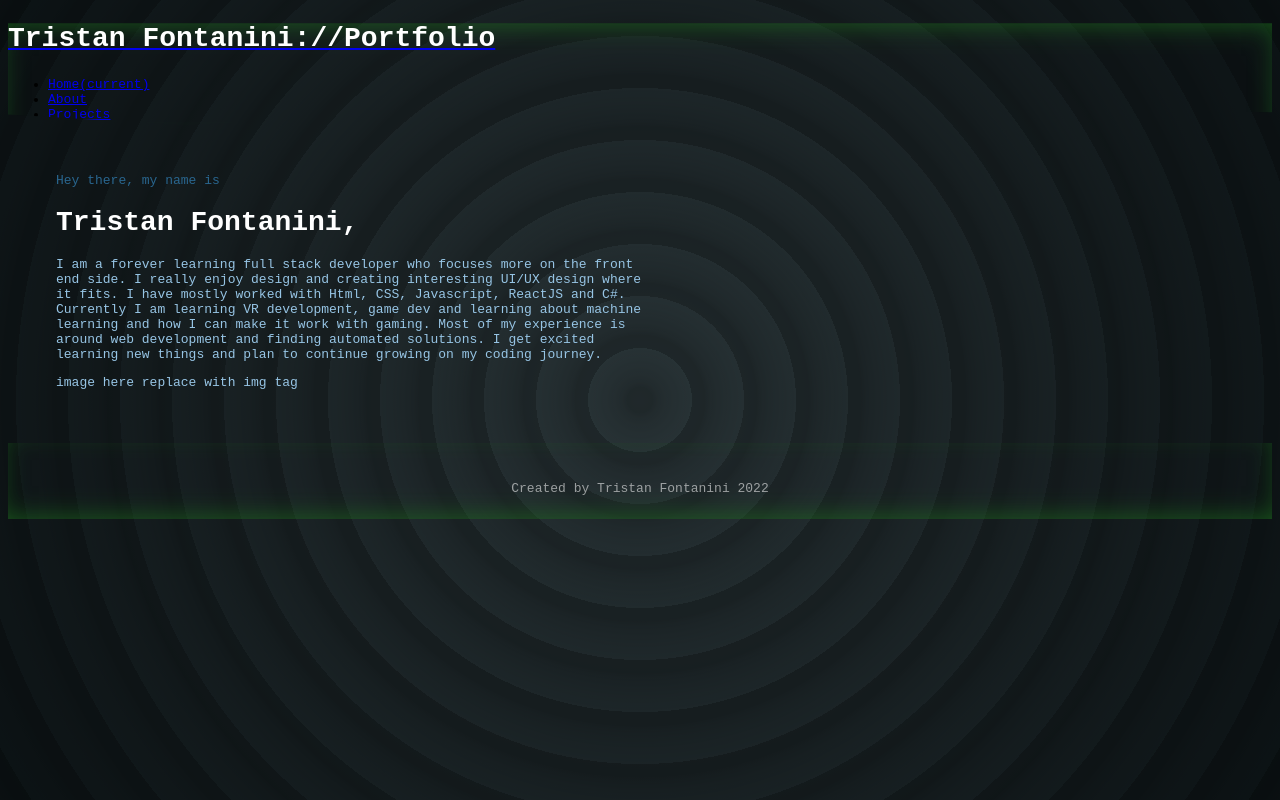
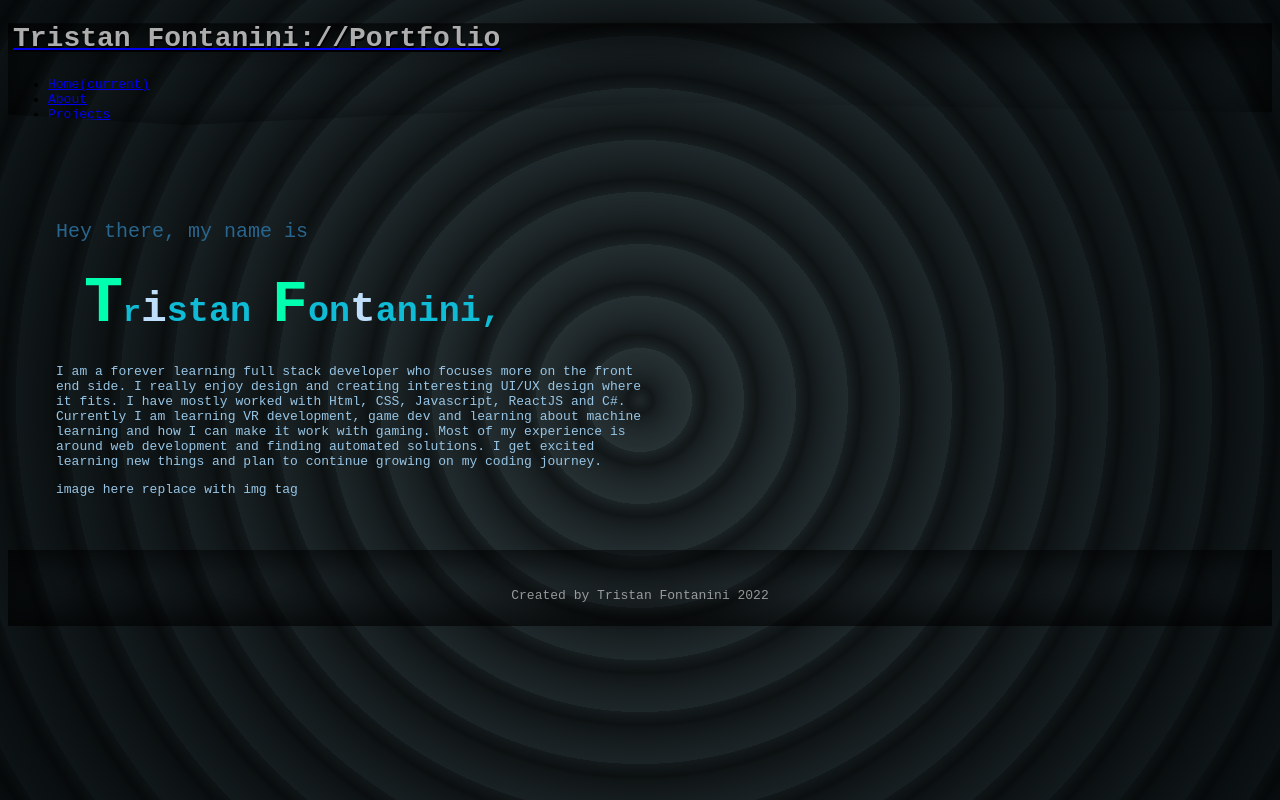
Before and after one commit to Twistedmouse/Tristan-Fontanini-Portfolio-in-React, a React (Create React App) app in the folder client/: page / in a window 1280 px wide. Built offline with nearby package versions, Linux system fonts and the light colour scheme; the HTML template or start-up script is replaced by a standard one.

Commit message:
playing with letter styling | refactored Homejsx

```diff
--- a/client/src/components/Home.jsx
+++ b/client/src/components/Home.jsx
@@ -2,30 +2,45 @@ import React from "react";
 
 function Home() {
   return (
-    <div className="home">
-      <div class="Container">
+    <div className="homeContainer">
       <div className="grid-container">
-          <div class="row align-items-center ">
-            <div class="col-lg-5">
-              <div className="pTagColorDiv">
-                <p className="pTagColor">Hey there, my name is</p>
+        <div>
+          <div className="helloDiv">
+            <p className="helloMessage">Hey there, my name is</p>
           </div>
-              <div className="h1ColorChangeDiv">
-                <h1 className="h1ColorChange" class="font-weight-light">
-                  Tristan Fontanini,
+          <div className="h1Div">
+            <h1 class="font-weight-light">
+              <span id="nameT1">T</span>
+              <span id="nameR">r</span>
+              <span id="nameI1">i</span>
+              <span id="nameS">s</span>
+              <span id="nameT2">t</span>
+              <span id="nameA1">a</span>
+              <span id="nameN1">n</span>
+              <span> </span>
+              <span id="nameF">F</span>
+              <span id="nameO">o</span>
+              <span id="nameN1">n</span>
+              <span id="nameT3">t</span>
+              <span id="nameA2">a</span>
+              <span id="nameN2">n</span>
+              <span id="nameI2">i</span>
+              <span id="nameN3">n</span>
+              <span id="nameI3">i</span>
+              <span id="nameCom">,</span>
             </h1>
           </div>
           <div className="pTagDiv">
             <p>
-                  I am a forever learning full stack developer who focuses more
-                  on the front end side. I really enjoy design and creating
-                  interesting UI/UX design where it fits. I have mostly worked
-                  with Html, CSS, Javascript, ReactJS and C#. Currently I am
-                  learning VR development, game dev and learning about machine
-                  learning and how I can make it work with gaming. Most of my
-                  experience is around web development and finding automated
-                  solutions. I get excited learning new things and plan to
-                  continue growing on my coding journey.
+              I am a forever learning full stack developer who focuses more on
+              the front end side. I really enjoy design and creating interesting
+              UI/UX design where it fits. I have mostly worked with Html, CSS,
+              Javascript, ReactJS and C#. Currently I am learning VR
+              development, game dev and learning about machine learning and how
+              I can make it work with gaming. Most of my experience is around
+              web development and finding automated solutions. I get excited
+              learning new things and plan to continue growing on my coding
+              journey.
             </p>
           </div>
           <div className="imgTagDiv">
@@ -34,8 +49,6 @@ function Home() {
         </div>
       </div>
     </div>
-      </div>
-    </div>
   );
 }
 
--- a/client/src/style.css
+++ b/client/src/style.css
@@ -6,14 +6,10 @@ html {
   height: 100%;
 }
 
-.grid-container:last-child{
-  color: pink;
-}
-
 .grid-container {
   display: grid;
-  grid-template-columns: 50% 25% 25%;
-  grid-template-rows: 25% 25% 25% 25%;
+  grid-template-columns: 50% 25% 35%;
+  grid-template-rows: 10% 25% 70% 50%;
   /* grid-template-areas:
   "hello hello"
   "header header"
@@ -23,17 +19,23 @@ html {
   padding: 10px;
   padding-left: 48px; /* check if left padding affects all grid cells */
 }
-.pTagColorDiv{
+.helloDiv{
   grid-column-start: 1;
+  grid-column-end: 1;
   /* grid-area: hello; */
 }
-.h1ColorChangeDiv{
+.h1Div{
   grid-column-start: 1;
+  grid-column-end: 1;
   grid-row-start: 2;
+  grid-row-end: 2;
   /* grid-area: header; */
 }
-.pTagColorDiv{
-  grid-column-start: 2;
+.pTagDiv{
+  grid-column-start: 1;
+  grid-column-end: 1;
+  grid-row-start: 3;
+  grid-row-end: 3;
   /* grid-area: content; */
 }
 .imgTagDiv{
@@ -44,23 +46,135 @@ html {
 /* fix grid */
 
 nav.navbar {
-  box-shadow:inset -1px 8px 28px -8px rgba(30, 110, 31, 0.8);
+  box-shadow:inset -1px 4px 40px 10px rgba(0, 0, 0, 0.8);
 
   clip-path: polygon(0 0, 100% 0, 100% 20%, 100% 78%, 53% 69%, 14% 89%, 0% 80%, 0% 20%);
-  /* try gradient shadow to create rounded effect */
 }
 
 h1 {
+  font-size: 35px;
+  color: rgb(16, 187, 213);
+  margin-left: 28px;
+
+}
+/* playing with letters */
+.h1Div h1::first-letter{
+  color: rgb(0, 255, 174);
+  font-size: 65px;
+}
+.h1Div h1 #nameT1:hover{
+  color: rgb(0, 255, 174);
+  font-style: italic;
+  text-shadow: 1px 2px #c6c6c6;
+}
+.h1Div h1 #nameR{
+  font-size: 30px;
+}
+.h1Div h1 #nameR:hover{
+  font-size: 35px;
+  color: rgb(116, 228, 245);
+  font-style: italic;
+  text-shadow: 1px 2px #c6c6c6;
+}
+.h1Div h1 #nameI1{
+  font-size: 43px;
+  color: rgb(190, 222, 250);
+}
+.h1Div h1 #nameI1:hover{
+  font-size: 40px;
+  color: aliceblue;
+  font-style: italic;
+  text-shadow: 1px 2px #c6c6c6;
+}
+
+.h1Div h1 #nameS:hover{
+  font-style: italic;
+  text-shadow: 1px 2px #c6c6c6;
+  font-size: 32px;
+}
+.h1Div h1 #nameT2{}
+.h1Div h1 #nameT2:hover{
+  font-style: italic;
+}
+.h1Div h1 #nameA1{}
+.h1Div h1 #nameA1:hover{
+  font-style: italic;
+  text-shadow: 1px 2px #c6c6c6;
+}
+.h1Div h1 #nameN1{}
+.h1Div h1 #nameN1:hover{
+  font-style: italic;
+}
+.h1Div h1 #nameF{
+  color: rgb(0, 255, 174);
+  font-size: 60px;
+}
+.h1Div h1 #nameF:hover{
+  color: rgb(0, 255, 174);
+  font-size: 65px;
+  font-style: italic;
+  text-shadow: 1px 2px #c6c6c6;
+}
+.h1Div h1 #nameO{}
+.h1Div h1 #nameO:hover{
+  font-style: italic;
+  text-shadow: 1px 2px #c6c6c6;
+}
+.h1Div h1 #nameN1{}
+.h1Div h1 #nameN1:hover{
+  font-style: italic;
+  text-shadow: 1px 2px #c6c6c6;
+}
+.h1Div h1 #nameT3{
+  font-size: 43px;
+  color: rgb(190, 222, 250);
+}
+.h1Div h1 #nameT3:hover{
+  font-style: italic;
+  text-shadow: 1px 2px #c6c6c6;
+}
+.h1Div h1 #nameA2{}
+.h1Div h1 #nameA2:hover{
+  font-style: italic;
+}
+.h1Div h1 #nameN2{}
+.h1Div h1 #nameN2:hover{
+  font-style: italic;
+  text-shadow: 1px 2px #c6c6c6;
+}
+.h1Div h1 #nameI2{}
+.h1Div h1 #nameI2:hover{
+  font-style: italic;
+  text-shadow: 1px 2px #c6c6c6;
+}
+.h1Div h1 #nameN3{}
+.h1Div h1 #nameN3:hover{
+  font-style: italic;
+  text-shadow: 1px 2px #c6c6c6;
+}
+.h1Div h1 #nameI3{}
+.h1Div h1 #nameI3:hover{
+  font-style: italic;
+  text-shadow: 1px 2px #c6c6c6;
+}
+.h1Div h1 #nameCom{}
+.h1Div h1 #nameCom:hover{
+  font-style: italic;
+  text-shadow: 1px 2px #c6c6c6;
+}
+
+/*========================================================== */
+
+
+.navbar-brand h1{
   font-size: 28px;
-  color: white;
-}
-.h1ColorChange {
-  color: rgb(16, 187, 213);
-  /*check why font nit changing col*/
+  color: rgb(173, 173, 173);
+  text-shadow: 1px 2px black;
+  margin-left: 5px;
 }
 
 body {
-  background-image: radial-gradient(circle at center center, #c6c6c6, #354347), repeating-radial-gradient(circle at center center, #c6c6c6, #c6c6c6, 26px, transparent 52px, transparent 26px);/*play with px values in gradient | on first 26 try 66, test all values check example in 100l5 i made last night px can go higher then 100*/
+  background-image: radial-gradient(circle at center center, #c6c6c6, #354347), repeating-radial-gradient(circle at center center, #c1c1c1, #747474, 26px, transparent 52px, transparent 16px);
   background-blend-mode: multiply;
   background-color: #354347;
   background-repeat: no-repeat;
@@ -69,13 +183,15 @@ body {
 p {
   color: rgb(151, 197, 229);
 }
-.pTagColor{
+.helloMessage{
   color: rgb(41, 102, 143);
+  font-size: 20px;
+  padding-top: 40px;
 }
 
 .footer {
   padding: 5px;
-  box-shadow:inset -1px -8px 28px -8px rgba(30, 110, 31, 0.8);
+  box-shadow:inset -1px -4px 40px 10px rgba(0, 0, 0, 0.8);
 }
 
 .footerText {
```
Lines whose indentation alone changed are shown as unchanged.
